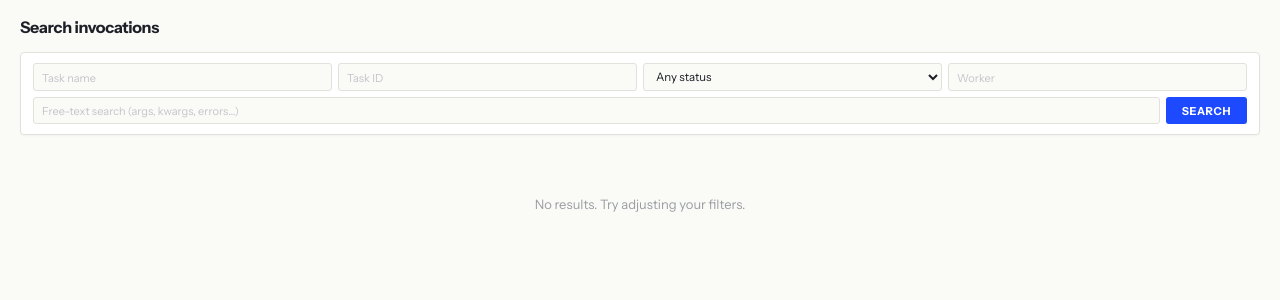
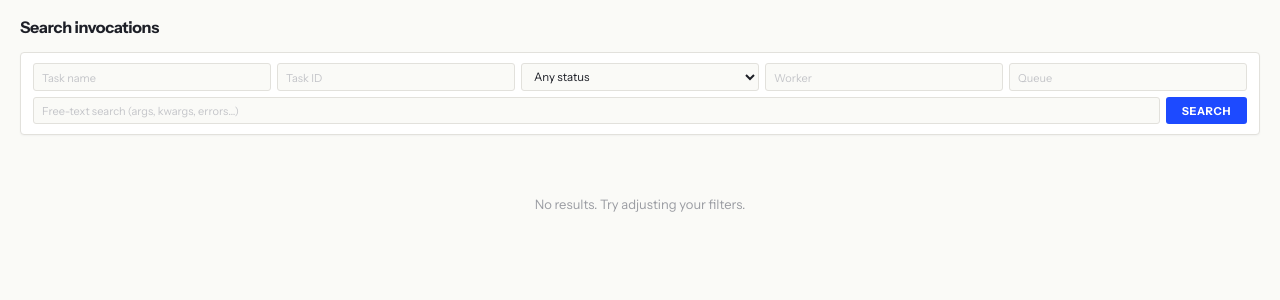
Before and after one commit to PostHog/phlower, a FastAPI app: page /search in a window 1280 px wide. Shown: the part 36-336 px from the top of the page. Run offline with FastAPI, Linux system fonts and the light colour scheme; some libraries are stand-ins or nearby versions.

Commit message:
feat: add queue tracking and task bookmarks
Queue support:
- Track queue per invocation (from task-received event or routing_key)
- Queue distribution shown on task detail page
- Queue filter in search form and API
- Known queues exposed in healthz endpoint

Task bookmarks:
- Bookmark icon (SVG) on each task row and detail page header
- Bookmarked tasks pinned to top of task list with highlight
- Persisted in browser localStorage, survives page reloads
- Toggle on/off with single click

Supports PostHog's multi-queue architecture (16 queues, queue-specific
workers) as a first-class dimension for filtering and grouping.

```diff
--- a/src/phlower/api/health.py
+++ b/src/phlower/api/health.py
@@ -16,4 +16,5 @@
         "tasks_tracked": len(store.tasks),
         "invocations_stored": len(store.invocations),
         "sse_clients": request.app.state.broadcaster.client_count,
+        "queues": store.get_known_queues(),
     }
--- a/src/phlower/api/invocations.py
+++ b/src/phlower/api/invocations.py
@@ -28,6 +28,7 @@
     task_name: str | None = None,
     status: str | None = None,
     worker: str | None = None,
+    queue: str | None = None,
     task_id: str | None = None,
     q: str | None = None,
     time_from: float | None = None,
@@ -39,6 +40,7 @@
         task_name=task_name,
         status=status,
         worker=worker,
+        queue=queue,
         task_id=task_id,
         q=q,
         time_from=time_from,
--- a/src/phlower/api/tasks.py
+++ b/src/phlower/api/tasks.py
@@ -11,6 +11,7 @@
     d = asdict(s)
     d["top_exceptions"] = [{"type": t, "count": c} for t, c in s.top_exceptions]
     d["top_workers"] = [{"worker": w, "count": c} for w, c in s.top_workers]
+    d["top_queues"] = [{"queue": q, "count": c} for q, c in s.top_queues]
     return d
 
 
@@ -59,6 +60,7 @@
         "finished_at": r.finished_at,
         "runtime_ms": r.runtime_ms,
         "worker": r.worker,
+        "queue": r.queue,
         "retries": r.retries,
         "exception_type": r.exception_type,
     }
--- a/src/phlower/events.py
+++ b/src/phlower/events.py
@@ -79,12 +79,14 @@
     # -- handlers ---------------------------------------------------------
 
     def _on_received(self, event: dict) -> None:
+        queue = event.get("queue") or event.get("routing_key")
         self.store.process_received(
             task_id=event["uuid"],
             task_name=event.get("name", "unknown"),
             ts=event.get("timestamp") or time.time(),
             args=event.get("args"),
             kwargs=event.get("kwargs"),
+            queue=queue,
         )
 
     def _on_started(self, event: dict) -> None:
--- a/src/phlower/models.py
+++ b/src/phlower/models.py
@@ -23,6 +23,7 @@
     finished_at: float | None = None
     runtime_ms: float | None = None
     worker: str | None = None
+    queue: str | None = None
     args_preview: str | None = None
     kwargs_preview: str | None = None
     exception_type: str | None = None
@@ -58,3 +59,4 @@
     p99_ms: float | None
     top_exceptions: list[tuple[str, int]]
     top_workers: list[tuple[str, int]]
+    top_queues: list[tuple[str, int]]
--- a/src/phlower/static/app.css
+++ b/src/phlower/static/app.css
@@ -336,6 +336,26 @@
   background: #FCDADA;
 }
 
+/* bookmarks */
+.col-bm { width: 28px; text-align: center; }
+
+.bm-btn {
+  background: none;
+  border: none;
+  cursor: pointer;
+  font-size: 14px;
+  color: var(--ink-muted);
+  padding: 0 2px;
+  line-height: 1;
+  transition: color 0.12s;
+}
+.bm-btn:hover { color: var(--yellow); }
+.bm-btn.bm-active { color: var(--yellow); }
+.bm-detail { font-size: 18px; margin-left: 2px; }
+
+.bm-row { background: var(--yellow-bg); }
+.bm-row:hover { background: #FAF0D4; }
+
 /* ═══════════════════════════════════════════════════════
    CHARTS — clean containers
    ═══════════════════════════════════════════════════════ */
--- a/src/phlower/static/app.js
+++ b/src/phlower/static/app.js
@@ -1,6 +1,63 @@
 /* ═══════════════════════════════════════════════════════
-   phlower — Chart.js + SSE-driven refresh
+   phlower — bookmarks, Chart.js, SSE-driven refresh
    ═══════════════════════════════════════════════════════ */
+
+// -- bookmarks (localStorage) ------------------------------------------
+
+function getBookmarks() {
+  try { return JSON.parse(localStorage.getItem('phlower_bookmarks') || '[]'); }
+  catch { return []; }
+}
+
+function saveBookmarks(bms) {
+  localStorage.setItem('phlower_bookmarks', JSON.stringify(bms));
+}
+
+var BM_SVG = '<svg width="14" height="14" viewBox="0 0 24 24" fill="none" stroke="currentColor" stroke-width="2" stroke-linecap="round" stroke-linejoin="round"><path d="M19 21l-7-5-7 5V5a2 2 0 0 1 2-2h10a2 2 0 0 1 2 2z"/></svg>';
+var BM_SVG_FILLED = '<svg width="14" height="14" viewBox="0 0 24 24" fill="currentColor" stroke="currentColor" stroke-width="2" stroke-linecap="round" stroke-linejoin="round"><path d="M19 21l-7-5-7 5V5a2 2 0 0 1 2-2h10a2 2 0 0 1 2 2z"/></svg>';
+
+function toggleBookmark(taskName) {
+  var bms = getBookmarks();
+  var idx = bms.indexOf(taskName);
+  if (idx === -1) { bms.push(taskName); } else { bms.splice(idx, 1); }
+  saveBookmarks(bms);
+  applyBookmarks();
+  // Also update detail-page button if present
+  var detailBtn = document.getElementById('bm-detail-btn');
+  if (detailBtn) {
+    var active = bms.indexOf(taskName) !== -1;
+    detailBtn.innerHTML = active ? BM_SVG_FILLED : BM_SVG;
+    detailBtn.classList.toggle('bm-active', active);
+  }
+}
+
+function applyBookmarks() {
+  var bms = getBookmarks();
+  var table = document.getElementById('task-table');
+  if (!table) return;
+
+  var tbody = table.querySelector('tbody');
+  if (!tbody) return;
+
+  var rows = Array.from(tbody.querySelectorAll('tr[data-task]'));
+  var bookmarked = [];
+  var rest = [];
+
+  rows.forEach(function(row) {
+    var task = row.getAttribute('data-task');
+    var btn = row.querySelector('.bm-btn');
+    var isBm = bms.indexOf(task) !== -1;
+    if (btn) {
+      btn.innerHTML = isBm ? BM_SVG_FILLED : BM_SVG;
+      btn.classList.toggle('bm-active', isBm);
+    }
+    row.classList.toggle('bm-row', isBm);
+    if (isBm) { bookmarked.push(row); } else { rest.push(row); }
+  });
+
+  // Re-order: bookmarked first
+  bookmarked.concat(rest).forEach(function(row) { tbody.appendChild(row); });
+}
 
 let latencyChart = null;
 let throughputChart = null;
--- a/src/phlower/store.py
+++ b/src/phlower/store.py
@@ -47,6 +47,7 @@
         self.runtime_buffer: deque[float] = deque(maxlen=max_runtime_buffer)
         self.exceptions: Counter[str] = Counter()
         self.workers: Counter[str] = Counter()
+        self.queues: Counter[str] = Counter()
         self._max_runtimes_per_bucket = max_runtimes_per_bucket
 
     # -- mutations --------------------------------------------------------
@@ -66,6 +67,7 @@
         *,
         runtime_ms: float | None = None,
         worker: str | None = None,
+        queue: str | None = None,
         exception_type: str | None = None,
     ) -> None:
         bucket = self._get_or_create_bucket(ts)
@@ -85,6 +87,8 @@
 
         if worker:
             self.workers[worker] += 1
+        if queue:
+            self.queues[queue] += 1
         if exception_type:
             self.exceptions[exception_type] += 1
 
@@ -118,6 +122,7 @@
             p99_ms=percentile(sr, 99),
             top_exceptions=self.exceptions.most_common(10),
             top_workers=self.workers.most_common(10),
+            top_queues=self.queues.most_common(10),
         )
 
     def latency_series(self) -> list[dict]:
@@ -262,6 +267,7 @@
         *,
         args: str | None = None,
         kwargs: str | None = None,
+        queue: str | None = None,
     ) -> None:
         with self._lock:
             if not self._should_track(task_name):
@@ -269,6 +275,7 @@
             self._get_or_create_task(task_name)
             rec = self._ensure_record(task_id, task_name)
             rec.received_at = ts
+            rec.queue = queue
             rec.args_preview = (
                 args[: self.config.max_args_preview_chars] if args else None
             )
@@ -316,8 +323,9 @@
 
             rec = self._ensure_record(task_id, name)
             worker = rec.worker
+            queue = rec.queue
             agg.record_terminal_event(
-                TaskState.SUCCESS, ts, runtime_ms=runtime_ms, worker=worker
+                TaskState.SUCCESS, ts, runtime_ms=runtime_ms, worker=worker, queue=queue
             )
 
             rec.state = TaskState.SUCCESS
@@ -358,11 +366,13 @@
 
             rec = self._ensure_record(task_id, name)
             worker = rec.worker
+            queue = rec.queue
             agg.record_terminal_event(
                 TaskState.FAILURE,
                 ts,
                 runtime_ms=runtime_ms,
                 worker=worker,
+                queue=queue,
                 exception_type=exception_type,
             )
 
@@ -393,9 +403,11 @@
             if not self._should_track(name):
                 return
             agg = self._get_or_create_task(name)
-            agg.record_terminal_event(TaskState.RETRY, ts, exception_type=exception_type)
 
             rec = self._ensure_record(task_id, name)
+            queue = rec.queue
+            agg.record_terminal_event(TaskState.RETRY, ts, exception_type=exception_type, queue=queue)
+
             rec.state = TaskState.RETRY
             rec.retries += 1
             rec.exception_type = exception_type
@@ -470,12 +482,20 @@
         with self._lock:
             return self.invocations.get(task_id)
 
+    def get_known_queues(self) -> list[str]:
+        with self._lock:
+            queues: set[str] = set()
+            for agg in self.tasks.values():
+                queues.update(agg.queues.keys())
+            return sorted(queues)
+
     def search_invocations(
         self,
         *,
         task_name: str | None = None,
         status: str | None = None,
         worker: str | None = None,
+        queue: str | None = None,
         task_id: str | None = None,
         q: str | None = None,
         time_from: float | None = None,
@@ -498,6 +518,8 @@
                     continue
                 if worker and rec.worker != worker:
                     continue
+                if queue and rec.queue != queue:
+                    continue
                 ts = rec.received_at or 0.0
                 if time_from and ts < time_from:
                     continue
@@ -515,6 +537,7 @@
                                 rec.exception_type,
                                 rec.exception_message,
                                 rec.worker,
+                                rec.queue,
                             ],
                         )
                     ).lower()
--- a/src/phlower/templates/base.html
+++ b/src/phlower/templates/base.html
@@ -9,6 +9,7 @@
   <script src="/static/node_modules/htmx-ext-sse/sse.js"></script>
   <script src="/static/node_modules/idiomorph/dist/idiomorph.min.js"></script>
   <script src="/static/node_modules/idiomorph/dist/idiomorph-htmx.js"></script>
+  <script src="/static/app.js"></script>
   {% block head %}{% endblock %}
 </head>
 <body hx-ext="morph">
--- a/src/phlower/templates/invocation_detail.html
+++ b/src/phlower/templates/invocation_detail.html
@@ -18,6 +18,7 @@
       <tr><td>Finished</td><td>{{ fmt_ts_full(inv.finished_at) }}</td></tr>
       <tr><td>Runtime</td><td>{{ fmt_ms(inv.runtime_ms) }}</td></tr>
       <tr><td>Worker</td><td class="mono">{{ inv.worker or '—' }}</td></tr>
+      <tr><td>Queue</td><td class="mono">{{ inv.queue or '—' }}</td></tr>
       <tr><td>Retries</td><td>{{ inv.retries }}</td></tr>
     </table>
   </div>
--- a/src/phlower/templates/search.html
+++ b/src/phlower/templates/search.html
@@ -22,6 +22,7 @@
       <option value="STARTED">Started</option>
     </select>
     <input type="text" name="worker" placeholder="Worker">
+    <input type="text" name="queue" placeholder="Queue">
   </div>
   <div class="search-row">
     <input type="text" name="q" placeholder="Free-text search (args, kwargs, errors&hellip;)" class="wide">
--- a/src/phlower/views.py
+++ b/src/phlower/views.py
@@ -164,6 +164,7 @@
     task_name: str | None = None,
     status: str | None = None,
     worker: str | None = None,
+    queue: str | None = None,
     task_id: str | None = None,
     q: str | None = None,
     time_from: float | None = None,
@@ -175,6 +176,7 @@
         task_name=task_name,
         status=status,
         worker=worker,
+        queue=queue,
         task_id=task_id,
         q=q,
         time_from=time_from,
```
Also changed, not shown: src/phlower/templates/partials/task_summary.html (+16 -0 lines), src/phlower/templates/partials/task_table.html (+5 -2 lines), src/phlower/templates/task_detail.html (+11 -1 lines).
